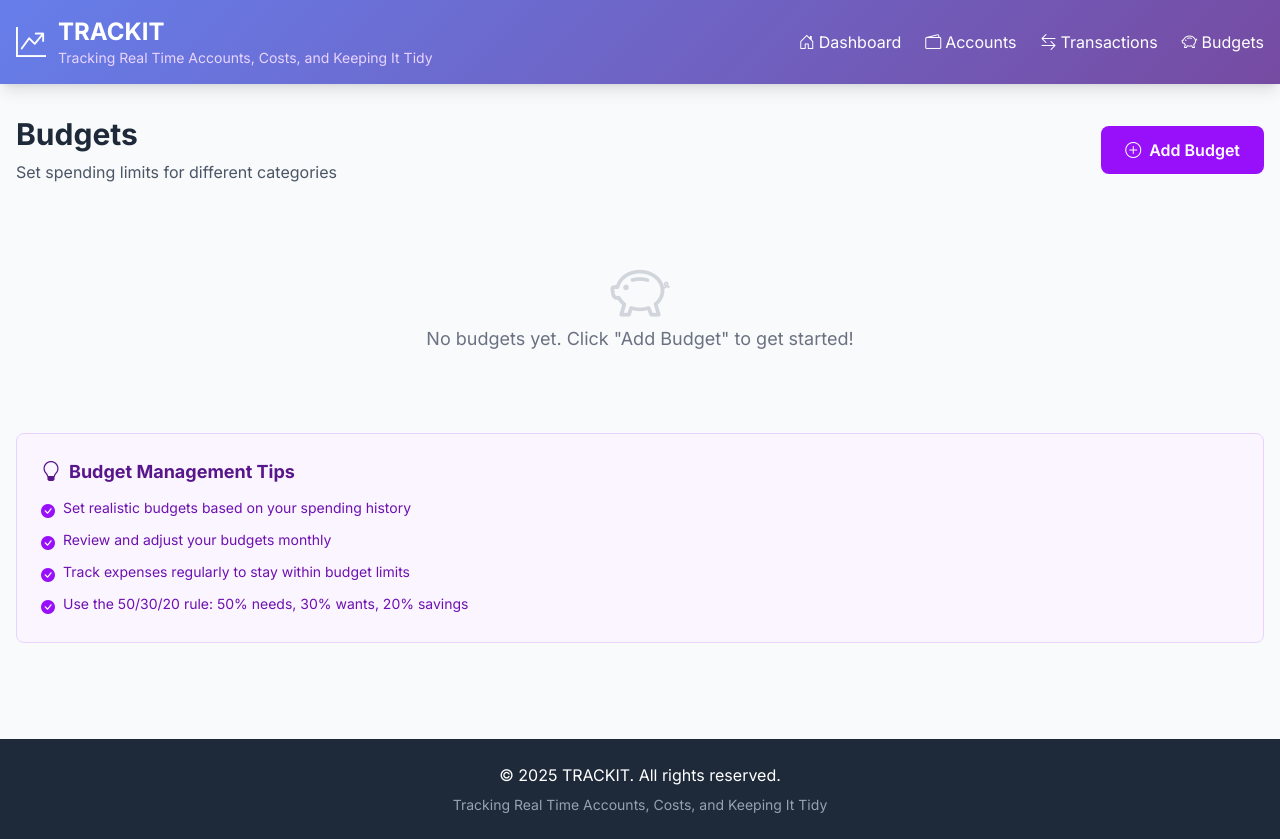
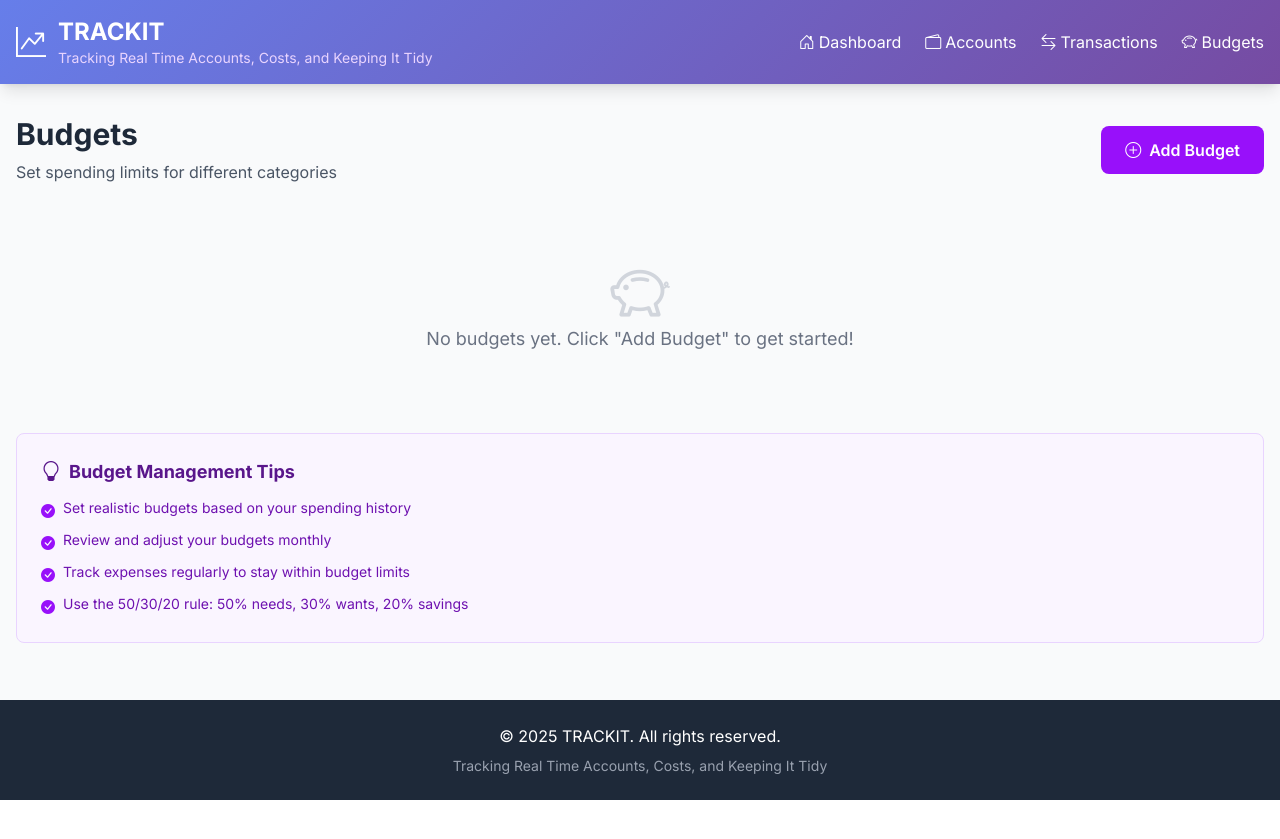
Before and after one commit to MACantara/TRACKIT, a Flask app: page /budgets in a window 1280 px wide. After the commit the page ends 800 px from the top, so only its background shows below. Run offline with Flask 3, Linux system fonts and the light colour scheme.

Commit message:
Refactor base.html for improved layout consistency with Tailwind CSS classes

```diff
--- a/templates/base.html
+++ b/templates/base.html
@@ -31,7 +31,7 @@
         }
     </style>
 </head>
-<body class="bg-gray-50">
+<body class="min-h-screen flex flex-col bg-gray-50">
     <!-- Navigation -->
     <nav class="gradient-bg text-white shadow-lg">
         <div class="container mx-auto px-4 py-4">
@@ -100,12 +100,12 @@
     {% endwith %}
 
     <!-- Main Content -->
-    <main class="container mx-auto px-4 py-8">
+    <main class="container mx-auto px-4 py-8 flex-1">
         {% block content %}{% endblock %}
     </main>
 
     <!-- Footer -->
-    <footer class="bg-gray-800 text-white mt-16 py-6">
+    <footer class="bg-gray-800 text-white py-6 mt-auto">
         <div class="container mx-auto px-4 text-center">
             <p>&copy; 2025 TRACKIT. All rights reserved.</p>
             <p class="text-sm text-gray-400 mt-2">Tracking Real Time Accounts, Costs, and Keeping It Tidy</p>
```
